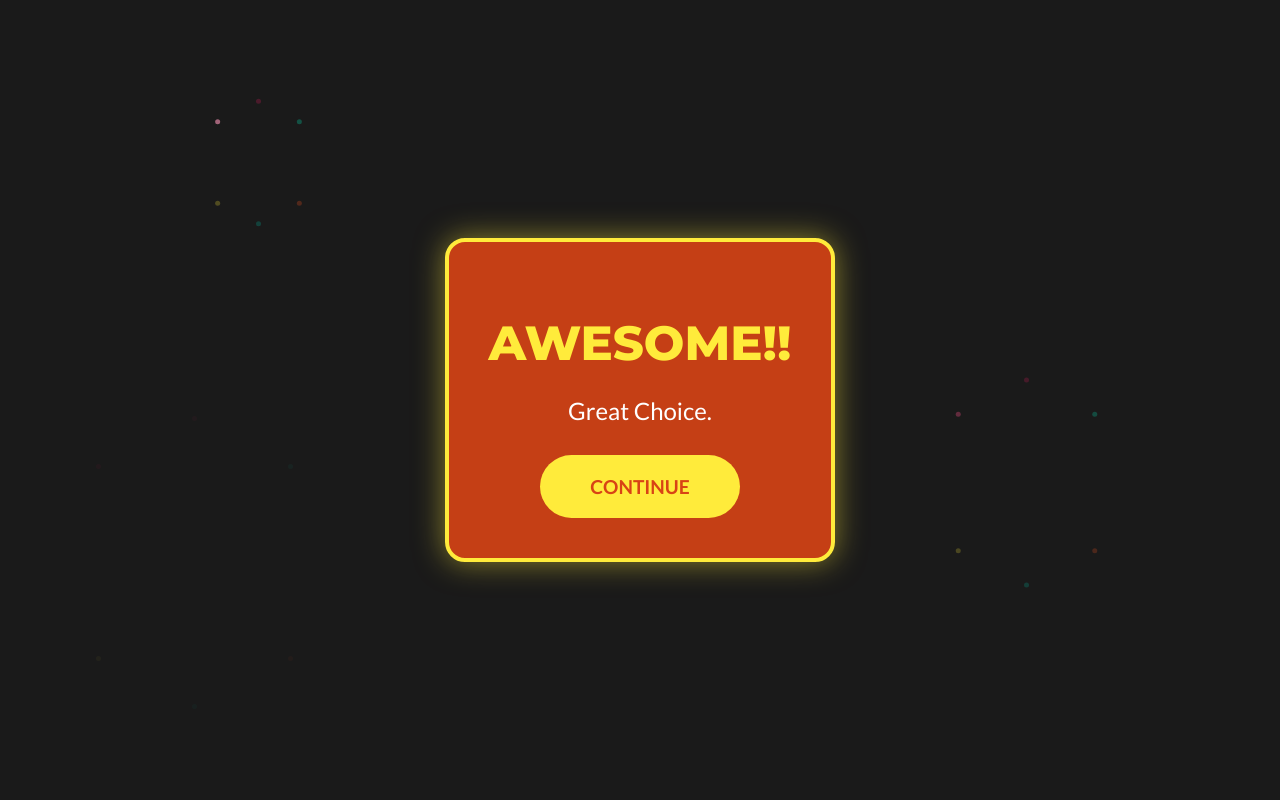
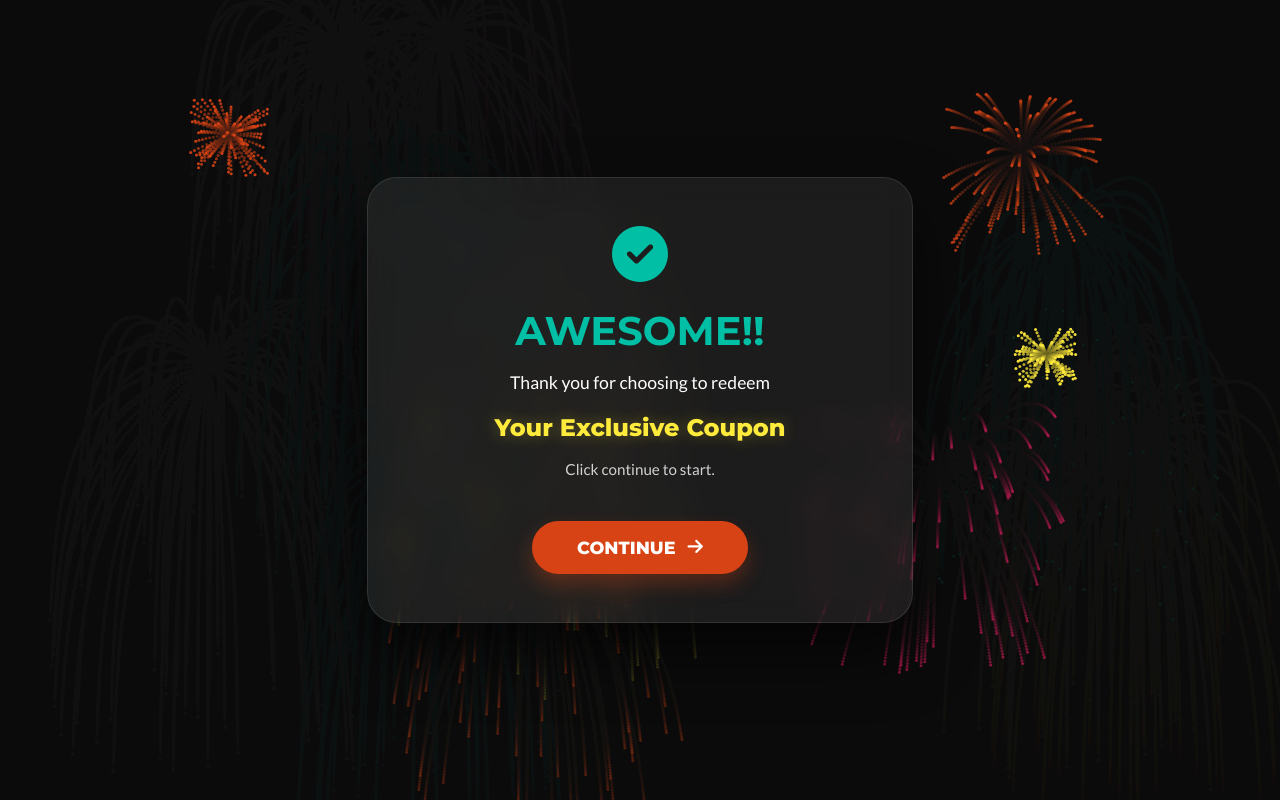
Before and after one commit to zillipaolo84-commits/valeria-experience, a plain HTML site: page redeem.html in a window 1280 px wide. Drawn offline with Linux system fonts and the light colour scheme.

Commit message:
Update redeem.html

```diff
--- a/redeem.html
+++ b/redeem.html
@@ -3,104 +3,238 @@
 <head>
     <meta charset="UTF-8">
     <meta name="viewport" content="width=device-width, initial-scale=1.0">
-    <title>Voucher Activated!</title>
-    <link href="https://fonts.googleapis.com/css2?family=Montserrat:wght@800&family=Lato:wght@400;700&display=swap" rel="stylesheet">
+    <title>Coupon Redeemed - Valeria Experience</title>
+    <link rel="preconnect" href="https://fonts.googleapis.com">
+    <link rel="preconnect" href="https://fonts.gstatic.com" crossorigin>
+    <link href="https://fonts.googleapis.com/css2?family=Montserrat:wght@700;800&family=Lato:wght@400;700&display=swap" rel="stylesheet">
+    <link rel="stylesheet" href="https://cdnjs.cloudflare.com/ajax/libs/font-awesome/6.5.1/css/all.min.css">
     <style>
-        body {
+        :root {
+            --primary: #d84315;
+            --secondary: #00bfa5;
+            --accent: #ffeb3b;
+            --dark: #121212;
+        }
+
+        body, html {
             margin: 0;
             padding: 0;
-            background: #1a1a1a; /* Sfondo scuro per far risaltare i fuochi */
-            color: white;
+            width: 100%;
+            height: 100%;
+            overflow: hidden;
+            background-color: var(--dark);
             font-family: 'Lato', sans-serif;
             display: flex;
-            flex-direction: column;
+            justify-content: center;
             align-items: center;
-            justify-content: center;
-            height: 100vh;
-            overflow: hidden;
-            text-align: center;
+        }
+
+        canvas {
+            position: absolute;
+            top: 0;
+            left: 0;
+            z-index: 1;
         }
 
         .container {
+            position: relative;
             z-index: 10;
-            background: rgba(216, 67, 21, 0.9);
-            padding: 40px;
-            border-radius: 20px;
-            border: 4px solid #ffeb3b;
-            box-shadow: 0 0 30px rgba(255, 235, 59, 0.5);
+            text-align: center;
+            background: rgba(255, 255, 255, 0.07);
+            backdrop-filter: blur(15px);
+            padding: 3rem 2rem;
+            border-radius: 30px;
+            border: 1px solid rgba(255, 255, 255, 0.1);
+            box-shadow: 0 30px 60px rgba(0,0,0,0.6);
+            max-width: 480px;
+            width: 90%;
+            animation: popUp 0.8s cubic-bezier(0.175, 0.885, 0.32, 1.275);
+        }
+
+        @keyframes popUp {
+            from { opacity: 0; transform: scale(0.8); }
+            to { opacity: 1; transform: scale(1); }
         }
 
         h1 {
             font-family: 'Montserrat', sans-serif;
-            font-size: 3rem;
-            margin-bottom: 10px;
-            color: #ffeb3b;
+            color: var(--secondary);
+            font-size: 2.5rem;
+            margin: 0 0 1rem 0;
             text-transform: uppercase;
         }
 
-        p {
-            font-size: 1.5rem;
-            margin-bottom: 30px;
+        .message {
+            color: white;
+            font-size: 1.1rem;
+            margin-bottom: 2.5rem;
+            line-height: 1.4;
+            font-weight: 400;
         }
 
-        .btn {
-            background: #ffeb3b;
-            color: #d84315;
-            padding: 20px 50px;
-            border-radius: 50px;
-            text-decoration: none;
-            font-weight: bold;
-            font-size: 1.2rem;
-            text-transform: uppercase;
-            transition: transform 0.2s;
-            display: inline-block;
+        .coupon-name {
+            color: var(--accent);
+            font-weight: 800;
+            font-size: 1.5rem;
+            display: block;
+            margin: 15px 0;
+            text-shadow: 0 0 15px rgba(255, 235, 59, 0.3);
+            font-family: 'Montserrat', sans-serif;
         }
 
-        .btn:hover { transform: scale(1.1); }
-
-        /* Animazione Fuochi d'Artificio Semplificata */
-        .firework {
-            position: absolute;
-            width: 5px; height: 5px;
-            border-radius: 50%;
-            box-shadow: 0 0 #fff, 0 0 #fff, 0 0 #fff, 0 0 #fff, 0 0 #fff, 0 0 #fff, 0 0 #fff;
-            animation: explode 2s infinite;
+        .instruction {
+            font-size: 0.95rem;
+            opacity: 0.8;
+            display: block;
+            margin-top: 10px;
+            font-weight: 300;
         }
 
-        @keyframes explode {
-            0% { box-shadow: 0 0 #fff; opacity: 1; }
-            100% {
-                box-shadow: -100px -100px #ff0055, 100px -100px #00ffcc, -100px 100px #ffeb3b, 100px 100px #ff5722, 0px -150px #e91e63, 0px 150px #00bfa5;
-                opacity: 0;
-            }
+        .btn-continue {
+            background: var(--primary);
+            color: white;
+            border: none;
+            padding: 16px 45px;
+            border-radius: 50px;
+            font-family: 'Montserrat', sans-serif;
+            font-weight: 800;
+            text-transform: uppercase;
+            cursor: pointer;
+            text-decoration: none;
+            transition: all 0.3s ease;
+            display: inline-flex;
+            align-items: center;
+            gap: 12px;
+            font-size: 1.1rem;
+            box-shadow: 0 10px 20px rgba(216, 67, 21, 0.3);
         }
 
-        .f1 { top: 20%; left: 20%; animation-delay: 0.5s; }
-        .f2 { top: 10%; left: 70%; animation-delay: 1s; }
-        .f3 { top: 70%; left: 15%; animation-delay: 1.5s; }
-        .f4 { top: 60%; left: 80%; animation-delay: 0.2s; }
+        .btn-continue:hover {
+            transform: translateY(-5px);
+            box-shadow: 0 15px 30px rgba(216, 67, 21, 0.5);
+            background: #f4511e;
+        }
+
+        .icon-check {
+            font-size: 3.5rem;
+            color: var(--secondary);
+            margin-bottom: 1.5rem;
+            display: block;
+        }
     </style>
 </head>
 <body>
-    <div class="firework f1"></div>
-    <div class="firework f2"></div>
-    <div class="firework f3"></div>
-    <div class="firework f4"></div>
+
+    <canvas id="canvas"></canvas>
 
     <div class="container">
+        <i class="fa-solid fa-circle-check icon-check"></i>
         <h1>Awesome!!</h1>
-        <p>Great Choice.</p>
-        <a href="#" id="whatsapp-link" class="btn">Continue</a>
+        <div class="message">
+            Thank you for choosing to redeem
+            <span id="coupon-display" class="coupon-name">Your Selection</span>
+            <span class="instruction">Click continue to start.</span>
+        </div>
+        <a href="#" id="wa-link" class="btn-continue">
+            Continue <i class="fa-solid fa-arrow-right"></i>
+        </a>
     </div>
 
     <script>
-        // Funzione per leggere il messaggio dall'URL e impostare il link WhatsApp
-        const urlParams = new URLSearchParams(window.location.search);
-        const voucherTitle = urlParams.get('msg') || "Voucher";
-        const phoneNumber = "393279315544";
-        const fullMessage = "No refunds! I'm officially redeeming: " + voucherTitle;
+        let couponTitle = "the coupon";
 
-        document.getElementById('whatsapp-link').href = `https://wa.me/${phoneNumber}?text=${encodeURIComponent(fullMessage)}`;
+        window.onload = () => {
+            const urlParams = new URLSearchParams(window.location.search);
+            const msg = urlParams.get('msg');
+            const phone = "393279315544";
+
+            if (msg) {
+                couponTitle = decodeURIComponent(msg);
+                document.getElementById('coupon-display').textContent = couponTitle;
+            } else {
+                // Fallback se visitato senza QR code
+                document.getElementById('coupon-display').textContent = "Your Exclusive Coupon";
+            }
+
+            // Aggiorna sempre il link WhatsApp (con fallback se msg manca)
+            const waText = encodeURIComponent(`I’m ready to redeem the coupon ${couponTitle}`);
+            document.getElementById('wa-link').href = `https://wa.me/${phone}?text=${waText}`;
+
+            initFireworks();
+        };
+
+        function initFireworks() {
+            const canvas = document.getElementById('canvas');
+            const ctx = canvas.getContext('2d');
+            let particles = [];
+
+            function resize() {
+                canvas.width = window.innerWidth;
+                canvas.height = window.innerHeight;
+            }
+            window.addEventListener('resize', resize);
+            resize();
+
+            class Particle {
+                constructor(x, y, color) {
+                    this.x = x;
+                    this.y = y;
+                    this.color = color;
+                    this.velocity = {
+                        x: (Math.random() - 0.5) * 10,
+                        y: (Math.random() - 0.5) * 10
+                    };
+                    this.alpha = 1;
+                    this.gravity = 0.08;
+                    this.friction = 0.97;
+                }
+
+                draw() {
+                    ctx.save();
+                    ctx.globalAlpha = this.alpha;
+                    ctx.beginPath();
+                    ctx.arc(this.x, this.y, 1.5, 0, Math.PI * 2);
+                    ctx.fillStyle = this.color;
+                    ctx.fill();
+                    ctx.restore();
+                }
+
+                update() {
+                    this.velocity.x *= this.friction;
+                    this.velocity.y *= this.friction;
+                    this.velocity.y += this.gravity;
+                    this.x += this.velocity.x;
+                    this.y += this.velocity.y;
+                    this.alpha -= 0.008;
+                }
+            }
+
+            function spawnFirework() {
+                const x = Math.random() * canvas.width;
+                const y = Math.random() * (canvas.height * 0.7);
+                const colors = ['#00bfa5', '#d84315', '#ffeb3b', '#e91e63', '#ffffff'];
+                const color = colors[Math.floor(Math.random() * colors.length)];
+                for (let i = 0; i < 70; i++) {
+                    particles.push(new Particle(x, y, color));
+                }
+            }
+
+            function animate() {
+                ctx.fillStyle = 'rgba(18, 18, 18, 0.15)';
+                ctx.fillRect(0, 0, canvas.width, canvas.height);
+                particles.forEach((p, i) => {
+                    if (p.alpha > 0) {
+                        p.update();
+                        p.draw();
+                    } else {
+                        particles.splice(i, 1);
+                    }
+                });
+                if (Math.random() < 0.04) spawnFirework();
+                requestAnimationFrame(animate);
+            }
+            animate();
+        }
     </script>
 </body>
 </html>
```
